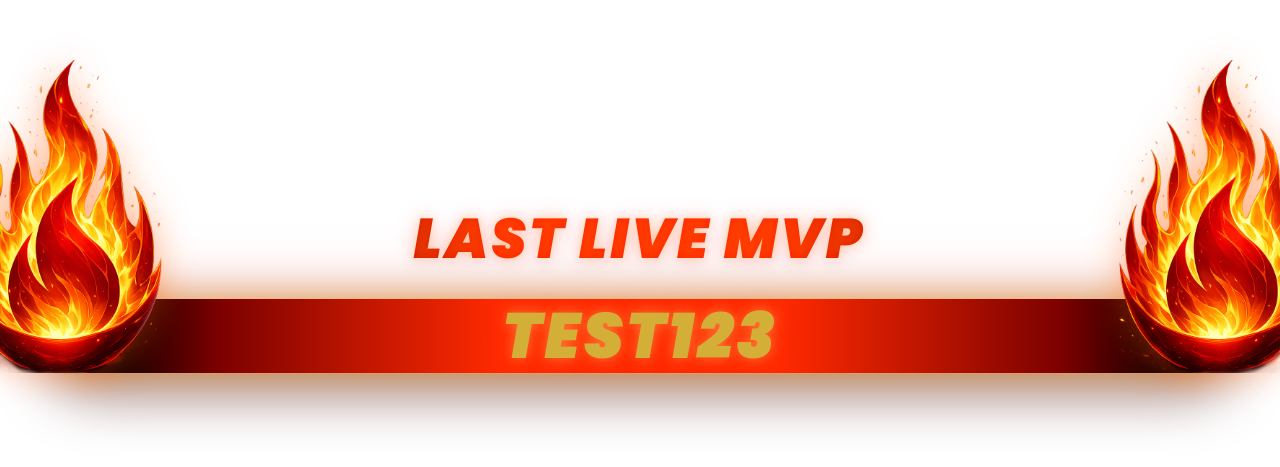
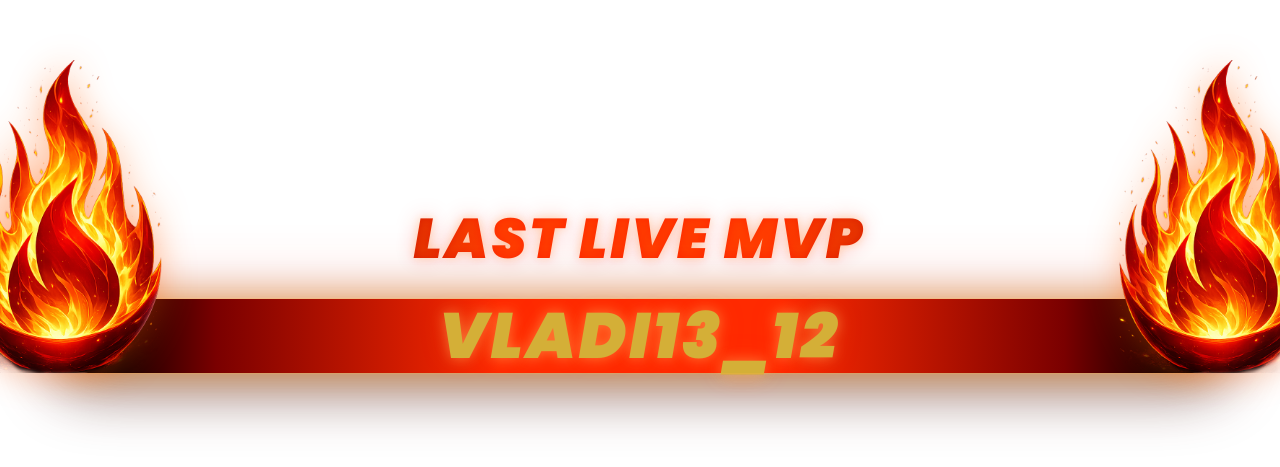
Before and after one commit to BLCKLNG/mvp, a plain HTML site: page index.html in a window 1280 px wide. Shown: the part 307-774 px from the top of the page. Drawn offline with Linux system fonts and the light colour scheme.

Commit message:
Update index.html

```diff
--- a/index.html
+++ b/index.html
@@ -154,7 +154,7 @@
     <div id="stage">
       <img class="fire left"  src="images/fire.png" alt="">
       <div id="carpet">
-        <div id="name">test123</div>
+        <div id="name">VLADI13_12</div>
       </div>
       <img class="fire right" src="images/fire.png" alt="">
     </div>
```
